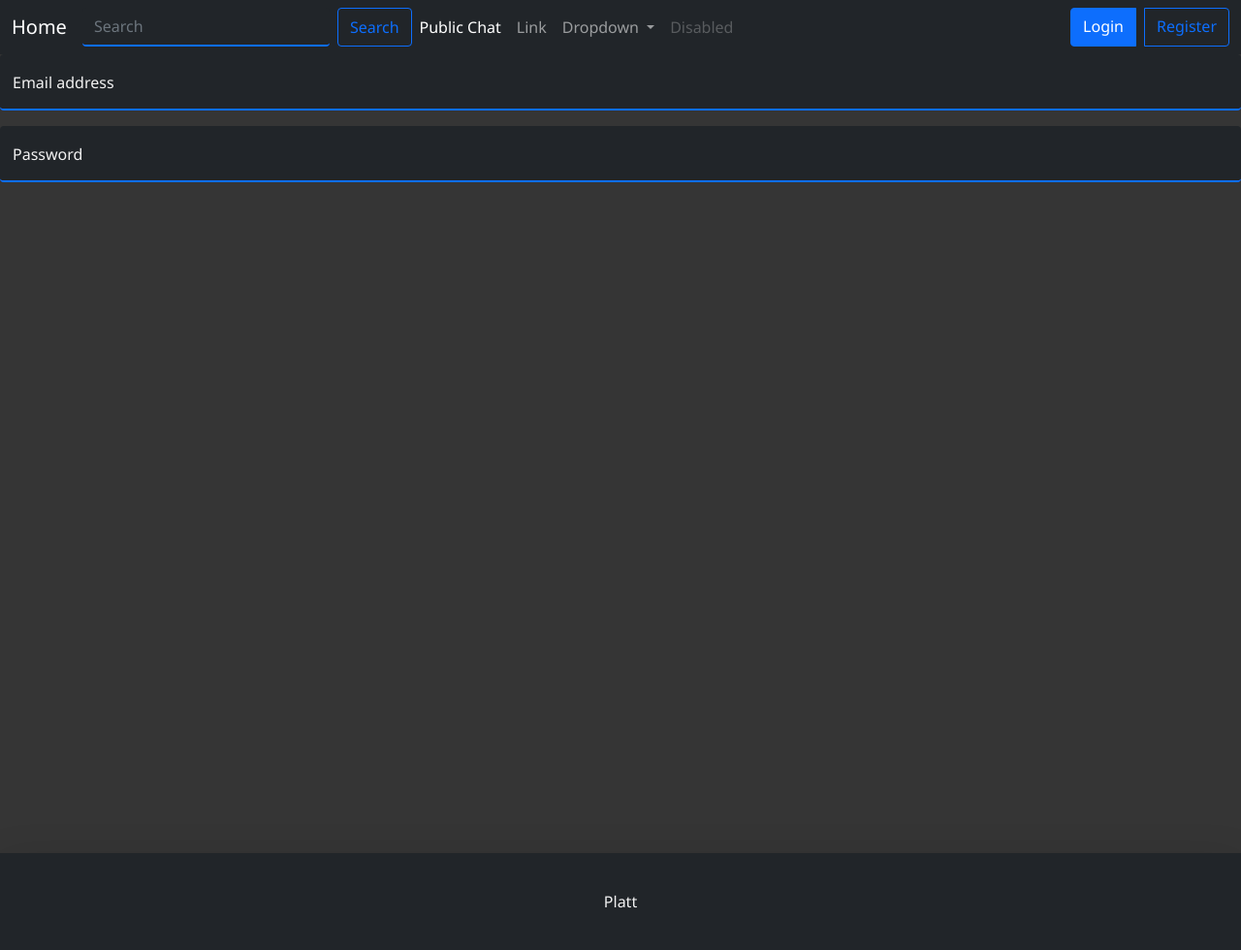
After one commit to Pl4tt/django_web_app, a Django app: page /login/ in a window 1280 px wide. The commit adds this page. Shown: the whole page at 97% size. Run offline with Django 3.2, Linux system fonts and the light colour scheme.

Commit message:
began login/registration form

```diff
--- /dev/null
+++ b/src/account/templates/account/login.html
@@ -0,0 +1,18 @@
+{% extends "base.html" %}
+{% block title %}Login{% endblock title %}
+
+
+{% block content %}
+<div>
+    <form class="form-floating">
+        <div class="form-floating mb-3">
+            <input type="email" class="form-control custom-dark-input" id="email" placeholder="name@example.com">
+            <label for="email">Email address</label>
+          </div>
+          <div class="form-floating">
+            <input type="password" class="form-control custom-dark-input" id="password" placeholder="Password">
+            <label for="password">Password</label>
+          </div>
+    </form>
+</div>
+{% endblock content %}
--- a/src/account/urls.py
+++ b/src/account/urls.py
@@ -4,5 +4,7 @@ from . import views
 
 
 urlpatterns = [
-    path("logout/", views._logout, name="logout")
+    path("register/", views.registration_view, name="register"),
+    path("login/", views.login_view, name="login"),
+    path("logout/", views._logout, name="logout"),
 ]
--- a/src/account/views.py
+++ b/src/account/views.py
@@ -2,6 +2,18 @@ from django.shortcuts import render, redirect
 from django.contrib.auth import logout
 
 
+def registration_view(request):
+    context = {}
+    if request.POST:
+        pass
+    return render(request, "account/registration.html", context)
+
+def login_view(request):
+    context = {}
+    if request.POST:
+        pass
+    return render(request, "account/login.html", context)
+
 def _logout(request):
     logout(request)
     return redirect("public_chat")
--- a/src/templates/snippets/base_css.html
+++ b/src/templates/snippets/base_css.html
@@ -1,26 +1,23 @@
 <style>
+    :root {
+        --main-background-color: #f2f2f2;
+        --dark-background-color: #353535;
+        --main-text-color: #f2f2f2;
+        --light-primary-text-color: #0080ff;
+    }
     head {
         font-family: "Segoe UI";
         font-weight: 380;
     }
-
-    footer {
-        font-family: "Segoe UI";
-        font-weight: 400;
-    }
-
     body {
         background-color: var(--dark-background-color);
         font-family: "Segoe UI";
         font-weight: 380;
         color: var(--main-text-color);
     }
-
-    :root {
-        --main-background-color: #f2f2f2;
-        --dark-background-color: #353535;
-        --main-text-color: #f2f2f2;
-        --light-primary-text-color: #0080ff;
+    footer {
+        font-family: "Segoe UI";
+        font-weight: 400;
     }
 
     /* scrollbar */
@@ -39,4 +36,18 @@
         background: var(--bs-gray-500);
         cursor: pointer;
     }
+
+	.custom-dark-input {
+		background: var(--bs-dark);
+		color: var(--main-text-color);
+		border: none;
+		border-bottom: 2px solid var(--bs-blue);
+	}
+    .custom-dark-input:focus {
+		background: var(--bs-dark);
+		color: var(--main-text-color);
+		border: none;
+		border-bottom: 2px solid var(--bs-blue);
+
+    }
 </style>
--- a/src/templates/snippets/header.html
+++ b/src/templates/snippets/header.html
@@ -14,18 +14,33 @@
 		</button>
 		<div class="collapse navbar-collapse" id="navbarSupportedContent">
 			<ul class="navbar-nav me-auto mb-2 mb-lg-0">
-				<form class="d-flex" id="id_seach_form" onsubmit="return executeSearch();">
+				<form
+					class="d-flex"
+					id="id_seach_form"
+					onsubmit="return executeSearch();"
+				>
 					<input
 						id="id_search_bar"
-						class="form-control me-2"
+						class="form-control me-2 custom-dark-input"
 						type="search"
 						placeholder="Search"
 						aria-label="Search"
 					/>
-					<button id="id_seach_submit_button" class="btn btn-outline-success" type="submit">Search</button>
+					<button
+						id="id_seach_submit_button"
+						class="btn btn-outline-primary"
+						type="submit"
+					>
+						Search
+					</button>
 				</form>
 				<li class="nav-item">
-					<a class="nav-link active" aria-current="page" href="{% url 'public_chat' %}">Public Chat</a>
+					<a
+						class="nav-link active"
+						aria-current="page"
+						href="{% url 'public_chat' %}"
+						>Public Chat</a
+					>
 				</li>
 				<li class="nav-item">
 					<a class="nav-link" href="#">Link</a>
@@ -53,15 +68,37 @@
 				</li>
 			</ul>
 			<div class="btn-group dropstart">
-				<button class="btn btn-secondary dropdown-toggle" type="button" id="id_profile_image_dropdown_button" data-bs-toggle="dropdown" aria-expanded="false">
-					<img class="account-image rounded-circle m-auto d-block dropdown-toggle" id="id_profile_image_dropdown" src="{{request.user.profile_image.url}}" alt="p" width="40" height="40">
+			{% if request.user.is_authenticated %}
+				<button
+					class="btn btn-secondary dropdown-toggle"
+					type="button"
+					id="id_profile_image_dropdown_button"
+					data-bs-toggle="dropdown"
+					aria-expanded="false"
+				>
+					<img
+						class="account-image rounded-circle m-auto d-block dropdown-toggle"
+						id="id_profile_image_dropdown"
+						src="{{request.user.profile_image.url}}"
+						alt="p"
+						width="40"
+						height="40"
+					/>
 				</button>
-				<ul class="dropdown-menu dropdown-menu-dark" aria-labelledby="id_profile_image_dropdown_button">
+				<ul
+					class="dropdown-menu dropdown-menu-dark"
+					aria-labelledby="id_profile_image_dropdown_button"
+				>
 					<li><a class="dropdown-item" href="#">Account</a></li>
-				  <li><hr class="dropdown-divider"></li>
+					<li><hr class="dropdown-divider" /></li>
 					<li><a class="dropdown-item" href="#">Settings</a></li>
 					<li><a class="dropdown-item" href="{% url 'logout' %}">Logout</a></li>
 				</ul>
+			{% else %}
+				<a class="btn btn-primary" href="{% url 'login' %}">Login</a>
+				<p style="visibility: hidden;">a</p>
+				<a class="btn btn-outline-primary" href="{% url 'register' %}">Register</a>
+			{% endif %}
 			</div>
 		</div>
 	</div>
@@ -70,8 +107,8 @@
 <script>
 	function executeSearch() {
 		query = document.getelementById("id_search_bar").value;
-        window.loaction.replace("#")
+		window.loaction.replace("#");
 
-        return false
+		return false;
 	}
 </script>
--- a/src/web_app/settings.py
+++ b/src/web_app/settings.py
@@ -79,6 +79,9 @@ WSGI_APPLICATION = 'web_app.wsgi.application'
 # Database
 # https://docs.djangoproject.com/en/3.2/ref/settings/#databases
 
+DB_NAME = "django_web_app"
+DB_USER = "django"
+DB_PASSWORD = "password"
 DATABASES = {
     'default': {
         'ENGINE': 'django.db.backends.postgresql_psycopg2',
```
Also changed, not shown: src/account/forms.py (added, +50 -0 lines), src/chat/templates/chat/public_chat.html (+7 -1 lines), src/account/templates/account/registration.html (added). Lines whose indentation alone changed are shown as unchanged.
